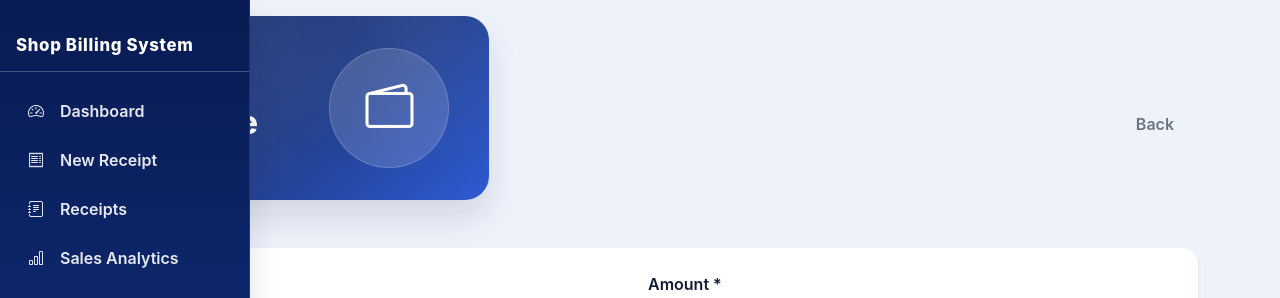
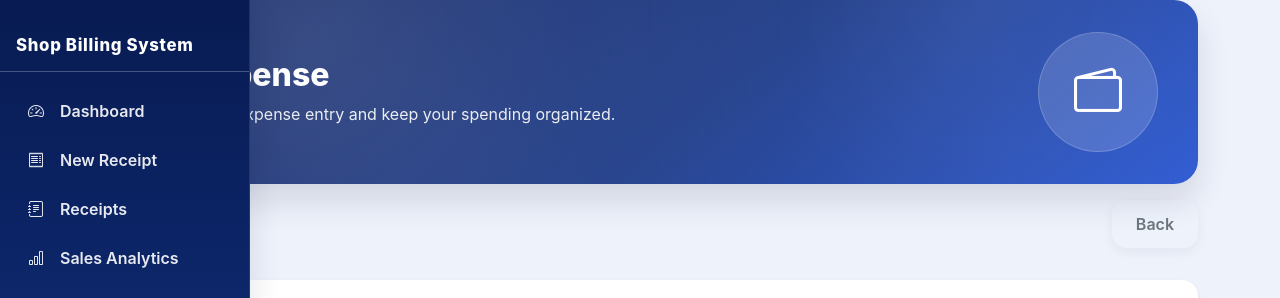
Before and after one commit to sarmadnaeem111/Shop-Management-Portal-System, a React (Create React App) app: page /add-expense in a window 1280 px wide. Shown: the top 298 px of the page. Built offline with nearby package versions, Linux system fonts and the light colour scheme; no server answers; the database is empty; sample sign-in values are in the browser's storage; what cloudinary-core would draw is missing.

Commit message:
Update AddExpense.js

```diff
--- a/src/pages/AddExpense.js
+++ b/src/pages/AddExpense.js
@@ -188,8 +188,12 @@ const AddExpense = () => {
     <>
       <MainNavbar />
       <Container className="pb-4">
-        <div className="d-flex justify-content-between align-items-center my-3">
-          <PageHeader title="Add Expense" icon="bi-wallet2" color="primary" />
+        <PageHeader
+          title="Add Expense"
+          icon="bi-wallet2"
+          subtitle="Capture a new expense entry and keep your spending organized."
+        />
+        <div className="page-header-actions">
           <Button
             variant="outline-secondary"
             onClick={() => navigate('/expenses')}
```
